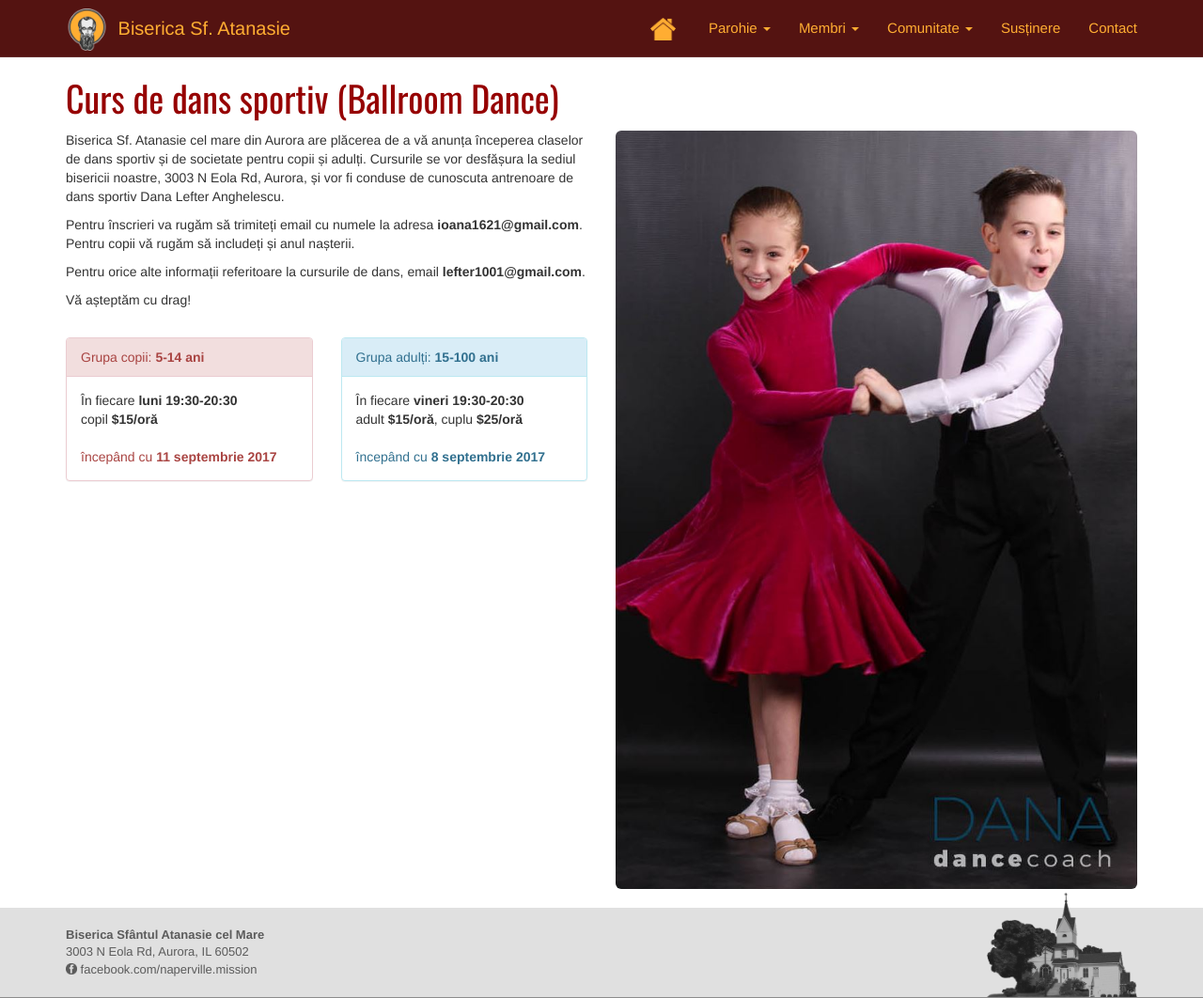
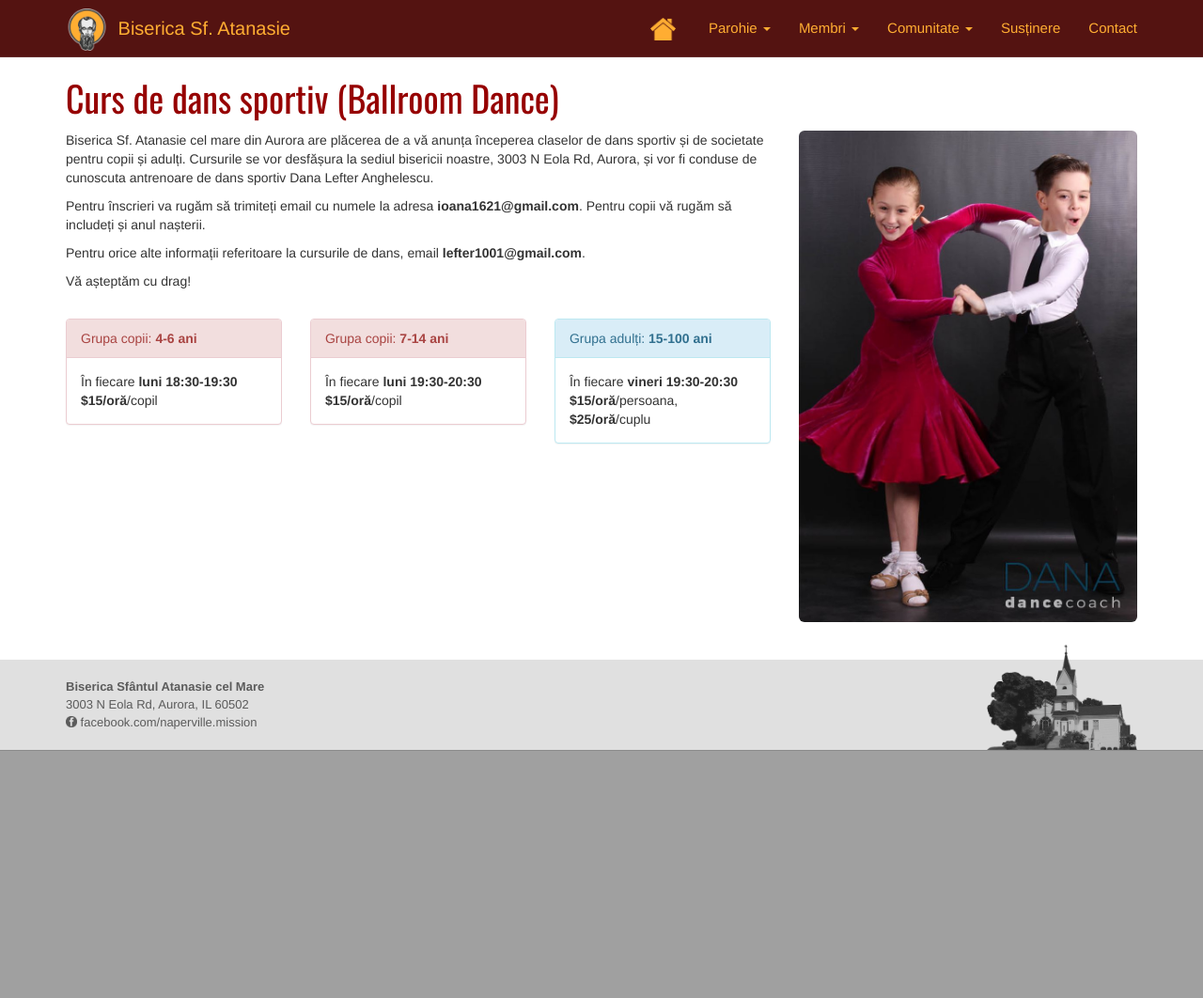
Before and after one commit to iulian787/sfat, a Jekyll site: the page built from ro/curs-de-dans.html, in a window 1280 px wide and 1062 px high. Shown: the whole window at 94% size. Built offline with Jekyll 4.4.1, drawn with Linux system fonts in a browser that asks for light colours.

Commit message:
Update dance course page

```diff
--- a/ro/curs-de-dans.html
+++ b/ro/curs-de-dans.html
@@ -8,7 +8,7 @@
     <h1>Curs de dans sportiv (Ballroom Dance)</h1>
 
     <div class="row">
-        <div class="col-md-6">
+        <div class="col-md-8">
 
 
             <p>Biserica Sf. Atanasie cel mare din Aurora are plăcerea de a vă anunța începerea claselor de dans sportiv și de societate pentru copii și adulți. Cursurile se vor desfășura la sediul bisericii noastre, 3003 N Eola Rd, Aurora, și vor fi conduse de cunoscuta antrenoare de dans sportiv Dana Lefter Anghelescu.</p>
@@ -17,31 +17,39 @@
             <p>Vă așteptăm cu drag!</p><br>
 
             <div class="row">
-                <div class="col-md-6">
+                <div class="col-md-4">
                     <div class="panel panel-danger">
-                        <div class="panel-heading">Grupa copii: <strong>5-14 ani</strong></div>
+                        <div class="panel-heading">Grupa copii: <strong>4-6 ani</strong></div>
                         <div class="panel-body">
-                            În fiecare <strong>luni 19:30-20:30</strong><br>
-                            copil <strong>$15/oră</strong><br><br>
-                            <span class="text-danger">începând cu <strong>11 septembrie 2017</strong></span>
+                            În fiecare <strong>luni 18:30-19:30</strong><br>
+                            <strong>$15/oră</strong>/copil
                         </div>
                     </div>
                 </div>
-                <div class="col-md-6">
+                <div class="col-md-4">
+                    <div class="panel panel-danger">
+                        <div class="panel-heading">Grupa copii: <strong>7-14 ani</strong></div>
+                        <div class="panel-body">
+                            În fiecare <strong>luni 19:30-20:30</strong><br>
+                            <strong>$15/oră</strong>/copil
+                        </div>
+                    </div>
+                </div>
+                <div class="col-md-4">
                     <div class="panel panel-info">
                         <div class="panel-heading">Grupa adulți: <strong>15-100 ani</strong></div>
                         <div class="panel-body">
                                 În fiecare <strong>vineri 19:30-20:30</strong><br>
-                                adult <strong>$15/oră</strong>,
-                                cuplu <strong>$25/oră</strong><br><br>
-                                <span class="text-info">începând cu <strong>8 septembrie 2017</strong></span>
+                                <strong>$15/oră</strong>/persoana,
+                                <strong>$25/oră</strong>/cuplu
                             </div>
                     </div>
                 </div>
             </div>
         </div>
-        <div class="col-md-6">
+        <div class="col-md-4">
             <img class="img img-responsive img-rounded" src="{{ site.baseurl }}/img/2017/curs-de-dans.jpg" alt="dansatori" />
+            <br>
         </div>
     </div>
 </div>
```
